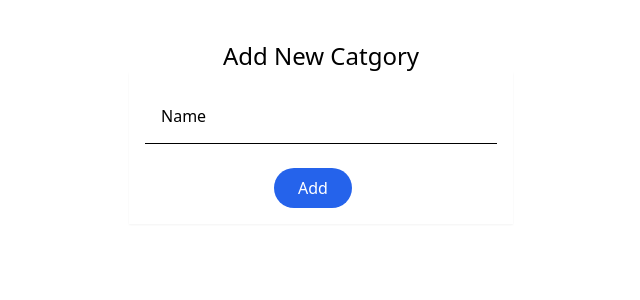
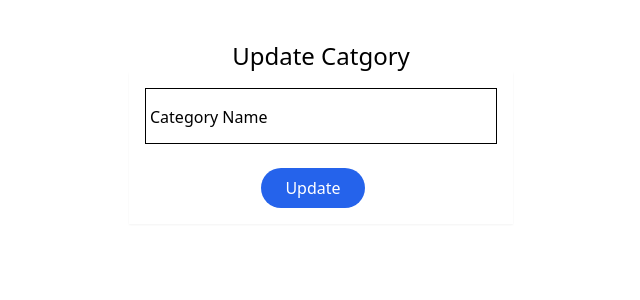
Before and after one commit to rehanulhb/mean_ecommerce, an Angular app in the folder frontend/: page /admin/categories/1 in a window 1280 px wide. Shown: the top 300 px of the page, without its empty margins (319-959 px from the left). Built offline with nearby package versions, Linux system fonts and the light colour scheme; no server answers.

Commit message:
Category Updated Function - Done

```diff
--- a/frontend/src/app/components/manage/category-form/category-form.html
+++ b/frontend/src/app/components/manage/category-form/category-form.html
@@ -1,14 +1,28 @@
 <div class="flex flex-col items-center px-40 mt-10">
+  @if(isEdit){
+  <h1 class="text-2xl">Update Catgory</h1>
+  }@else{
   <h1 class="text-2xl">Add New Catgory</h1>
+  }
   <form class="shadow-sm w-96 p-4">
     <div class="flex flex-wrap">
       <div class="w-full gap-4">
-        <mat-form-field class="w-full">
-          <mat-label>Name</mat-label>
+        <mat-form-field class="w-full" appearance="outline">
+          <mat-label>Category Name</mat-label>
           <input matInput type="text" [(ngModel)]="name" name="name" />
         </mat-form-field>
       </div>
       <div class="w-full flex justify-center">
+        @if(isEdit){
+        <button
+          [disabled]="!name"
+          mat-raised-button
+          class="!bg-blue-600 !text-white !rounded-full px-6 py-2 font-medium shadow-md hover:shadow-lg hover:bg-blue-700 active:scale-95 transition-all duration-200 mr-4"
+          (click)="update()"
+        >
+          Update
+        </button>
+        }@else{
         <button
           [disabled]="!name"
           mat-raised-button
@@ -17,6 +31,7 @@
         >
           Add
         </button>
+        }
       </div>
     </div>
   </form>
--- a/frontend/src/app/components/manage/category-form/category-form.ts
+++ b/frontend/src/app/components/manage/category-form/category-form.ts
@@ -1,9 +1,9 @@
-import { Component, inject } from '@angular/core';
+import { ChangeDetectorRef, Component, inject } from '@angular/core';
 import { FormsModule } from '@angular/forms';
 import { MatButtonModule } from '@angular/material/button';
 import { MatInputModule } from '@angular/material/input';
 import { Category } from '../../../services/category';
-import { Router } from '@angular/router';
+import { ActivatedRoute, Router } from '@angular/router';
 
 @Component({
   selector: 'app-category-form',
@@ -15,6 +15,21 @@ export class CategoryForm {
   name!: string;
   categoryService = inject(Category);
   router = inject(Router);
+  route = inject(ActivatedRoute);
+  cdr = inject(ChangeDetectorRef);
+  isEdit = false;
+  id!: string;
+  ngOnInit() {
+    this.id = this.route.snapshot.params['id'];
+    if (this.id) {
+      this.isEdit = true;
+      this.categoryService.getCategoryById(this.id).subscribe((result: any) => {
+        console.log(result);
+        this.name = result.name;
+        this.cdr.detectChanges();
+      });
+    }
+  }
   add() {
     console.log(this.name);
     this.categoryService.addCategory(this.name).subscribe((result: any) => {
@@ -22,4 +37,11 @@ export class CategoryForm {
       this.router.navigateByUrl('/admin/categories');
     });
   }
+  update() {
+    console.log(this.name);
+    this.categoryService.updateCategory(this.id, this.name).subscribe((result: any) => {
+      alert('Category Updated');
+      this.router.navigateByUrl('/admin/categories');
+    });
+  }
 }
--- a/frontend/src/app/services/category.ts
+++ b/frontend/src/app/services/category.ts
@@ -10,9 +10,17 @@ export class Category {
   getCategories() {
     return this.http.get('http://localhost:3000/category');
   }
+  getCategoryById(id: string) {
+    return this.http.get('http://localhost:3000/category/' + id);
+  }
   addCategory(name: string) {
     return this.http.post('http://localhost:3000/category', {
       name: name,
     });
   }
+  updateCategory(id: string, name: string) {
+    return this.http.put('http://localhost:3000/category/' + id, {
+      name: name,
+    });
+  }
 }
```
Also changed, not shown: 2 other files (tests, documents, lock files or other folders).
